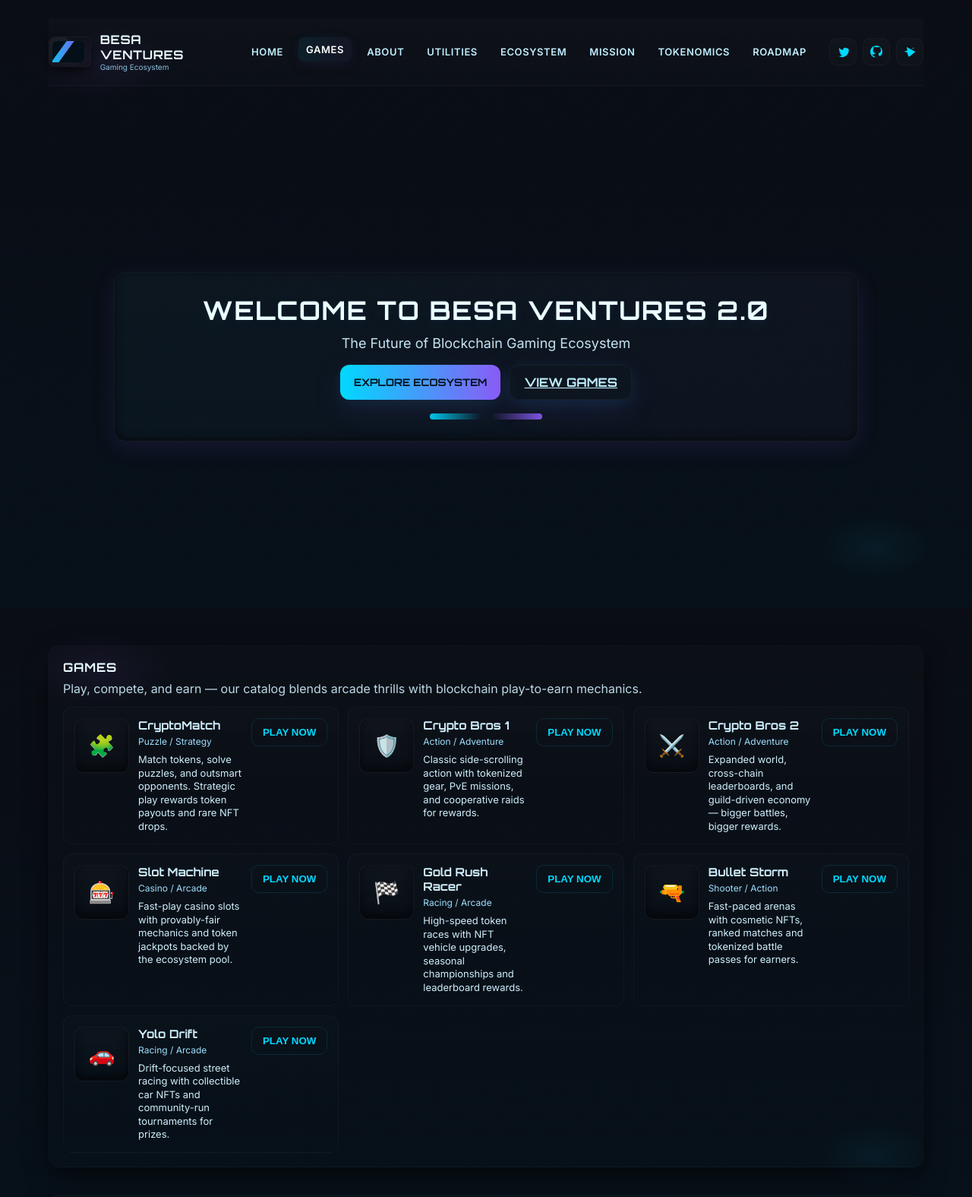
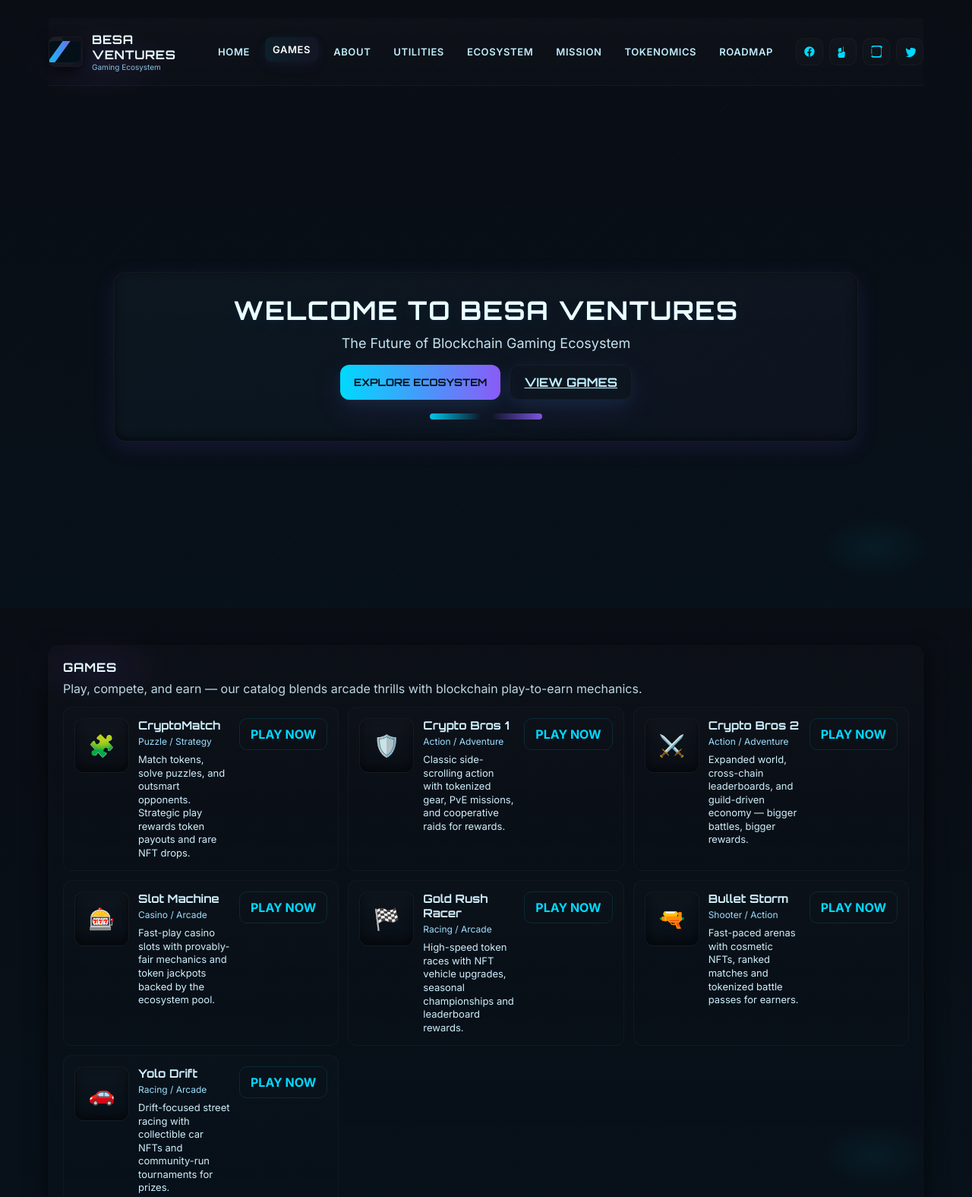
Before and after one commit to 19Gaurav92/besa-ventures, a plain HTML site: page index.html in a window 1280 px wide. Shown: the top 1575 px of the page at 76% size. Drawn offline with Linux system fonts and the light colour scheme.

Commit message:
Update title and description for BESA VENTURES

```diff
--- a/index.html
+++ b/index.html
@@ -3,12 +3,12 @@
 <head>
   <meta charset="utf-8" />
   <meta name="viewport" content="width=device-width,initial-scale=1" />
-  <title>BESA VENTURES 2.0 — Gaming Ecosystem</title>
+  <title>BESA VENTURES — Gaming Ecosystem</title>
 
   <!-- Google Font (futuristic, modern) -->
   <link href="https://fonts.googleapis.com/css2?family=Orbitron:wght@400;700;900&family=Inter:wght@300;400;600;700&display=swap" rel="stylesheet">
 
-  <meta name="description" content="BESA VENTURES 2.0 — The Future of Blockchain Gaming Ecosystem" />
+  <meta name="description" content="BESA VENTURES — The Future of Blockchain Gaming Ecosystem" />
   <style>
     :root{
       --bg-a: #07111a;
@@ -252,6 +252,7 @@
       background:transparent;color:var(--grad1);font-weight:700;
       cursor:pointer;transition:all var(--transition);
       border:1px solid rgba(0,217,255,0.12);
+      text-decoration:none;display:inline-flex;align-items:center;justify-content:center;
     }
     .btn-play:hover{
       background: linear-gradient(90deg,var(--grad1),var(--grad2));
@@ -415,14 +416,24 @@
       </nav>
 
       <div class="socials" aria-hidden="false">
-        <a class="icon-btn" href="https://twitter.com" target="_blank" rel="noopener" aria-label="Twitter">
+        <a class="icon-btn" href="https://www.facebook.com/profile.php?id=100094135254548&mibextid=ZbWKwL" target="_blank" rel="noopener" aria-label="Facebook">
+          <!-- Facebook icon -->
+          <svg width="16" height="16" viewBox="0 0 24 24" fill="none"><path d="M22 12.07C22 6.48 17.52 2 11.93 2S1.87 6.48 1.87 12.07c0 4.99 3.66 9.13 8.44 9.93v-7.03H7.9v-2.9h2.41V9.2c0-2.39 1.42-3.7 3.59-3.7 1.04 0 2.13.18 2.13.18v2.34h-1.2c-1.18 0-1.55.73-1.55 1.48v1.78h2.64l-.42 2.9h-2.22V22c4.78-.8 8.44-4.94 8.44-9.93z" fill="currentColor"/></svg>
+        </a>
+
+        <a class="icon-btn" href="https://www.tiktok.com/@besagamingcompany?_t=8fgHW5bHtyL&_r=1" target="_blank" rel="noopener" aria-label="TikTok">
+          <!-- TikTok icon -->
+          <svg width="16" height="16" viewBox="0 0 24 24" fill="none"><path d="M12 2v7.27A4.73 4.73 0 0 1 7.27 14 4.73 4.73 0 0 1 2.5 9.27 4.73 4.73 0 0 1 7.27 4.5H9v7.5A7 7 0 1 0 16 19v-7h-3V2h-1z" fill="currentColor"/></svg>
+        </a>
+
+        <a class="icon-btn" href="https://www.instagram.com/besaventuresofficial?igsh=MXVidW80OHE0Z2x5dw==" target="_blank" rel="noopener" aria-label="Instagram">
+          <!-- Instagram icon -->
+          <svg width="16" height="16" viewBox="0 0 24 24" fill="none"><path d="M12 2.2c3.2 0 3.6 0 4.9.1 1.2.1 1.9.3 2.4.6.6.3 1 .7 1.4 1.4.3.5.5 1.3.6 2.4.1 1.3.1 1.7.1 4.9s0 3.6-.1 4.9c-.1 1.2-.3 1.9-.6 2.4-.3.6-.7 1-1.4 1.4-.5.3-1.3.5-2.4.6-1.3.1-1.7.1-4.9.1s-3.6 0-4.9-.1c-1.2-.1-1.9-.3-2.4-.6-.6-.3-1-.7-1.4-1.4-.3-.5-.5-1.3-.6-2.4C2.2 15.6 2.2 15.2 2.2 12s0-3.6.1-4.9c.1-1.2.3-1.9.6-2.4.3-.6.7-1 1.4-1.4.5-.3 1.3-.5 2.4-.6C8.4 2.2 8.8 2.2 12 2.2m0-2.2C8.7 0 8.2 0 6.9.1 5.6.1 4.6.3 3.8.7 3 .9 2.4 1.4 1.8 2c1.6 2 1.6 3.7 1.6 9.9s0 7.9-1.6 9.9c.6.6 1.2 1.1 2 1.3.8.4 1.8.6 3.1.6 1.3.1 1.8.1 5.1.1s3.8 0 5.1-.1c1.3-.1 2.3-.3 3.1-.6.8-.2 1.4-.7 2-1.3C22.4 19.8 22.4 18.1 22.4 12s0-7.9 1.6-9.9C23 1.4 22.4.9 21.6.7c-.8-.4-1.8-.6-3.1-.6C15.8 0 15.3 0 12 0z" fill="currentColor"/></svg>
+        </a>
+
+        <a class="icon-btn" href="https://x.com/besagaming?t=0KOVONzRc74Wim1Y78wPkw&s=09" target="_blank" rel="noopener" aria-label="Twitter/X">
+          <!-- X / Twitter icon -->
           <svg width="16" height="16" viewBox="0 0 24 24" fill="none"><path d="M22 5.8c-.6.3-1.3.5-2 .6.7-.4 1.2-1.1 1.5-1.9-.7.4-1.5.7-2.4.9C18.4 4.4 17.2 4 16 4c-2 0-3.6 1.6-3.6 3.6 0 .3 0 .6.1.9C9.6 8.3 7 6.9 5 4.9c-.4.7-.7 1.5-.7 2.4 0 1.6.8 3 2.1 3.8-.5 0-1-.1-1.5-.4v.1c0 2.2 1.6 4 3.7 4.4-.4.1-.9.2-1.3.2-.3 0-.6 0-.9-.1.6 2 2.3 3.4 4.4 3.5-1.6 1.3-3.7 2.1-5.9 2.1-.4 0-.8 0-1.2-.1 2 1.2 4.4 1.9 6.9 1.9 8.3 0 12.9-6.9 12.9-12.9v-.6c.9-.7 1.6-1.4 2.2-2.2-.8.3-1.7.6-2.6.7z" fill="currentColor"/></svg>
-        </a>
-        <a class="icon-btn" href="https://discord.com" target="_blank" rel="noopener" aria-label="Discord">
-          <svg width="16" height="16" viewBox="0 0 24 24" fill="none"><path d="M12 0C5.4 0 0 5.4 0 12c0 5.3 3.4 9.8 8.1 11.3.6.1.8-.3.8-.6v-2.1c-3.3.7-4-1.6-4-1.6-.5-1.2-1.2-1.5-1.2-1.5-1-.7.1-.7.1-.7 1.1.1 1.7 1.1 1.7 1.1 1 .1 1.6-.8 1.6-.8.9-1.6 2.4-1.1 3-.9.1-.7.4-1.1.7-1.4-2.6-.3-5.3-1.3-5.3-5.9 0-1.3.5-2.5 1.2-3.4-.1-.3-.5-1.6.1-3.3 0 0 1-.3 3.4 1.2a11.8 11.8 0 0 1 6.2 0c2.4-1.5 3.4-1.2 3.4-1.2.6 1.7.2 3 .1 3.3.7.9 1.2 2.1 1.2 3.4 0 4.6-2.7 5.5-5.3 5.9.4.3.7.9.7 1.8v2.7c0 .3.2.7.8.6C20.6 21.8 24 17.3 24 12 24 5.4 18.6 0 12 0z" fill="currentColor"/></svg>
-        </a>
-        <a class="icon-btn" href="https://t.me" target="_blank" rel="noopener" aria-label="Telegram">
-          <svg width="16" height="16" viewBox="0 0 24 24" fill="none"><path d="M22 4.5L2 11.2c-.6.2-.6.6-.1.8l5 1.6 2.3 7.1c.4 1.2 1.1 1.5 2.1.9L22 13.2c.7-.4.7-1.1.1-1.6L7 3.5c-.7-.4-1.4-.1-1 .9L8 10l11-5.5c.7-.3 1.2-.2 1.2-.0z" fill="currentColor"/></svg>
         </a>
       </div>
     </header>
@@ -430,7 +441,7 @@
     <!-- HERO -->
     <section id="home" class="hero" aria-label="Hero section">
       <div class="panel">
-        <h2>WELCOME TO BESA VENTURES 2.0</h2>
+        <h2>WELCOME TO BESA VENTURES</h2>
         <p class="lead">The Future of Blockchain Gaming Ecosystem</p>
         <div style="display:flex;gap:12px;justify-content:center;margin-top:18px;flex-wrap:wrap">
           <button class="cta" onclick="navTo(null,'ecosystem')">EXPLORE ECOSYSTEM</button>
@@ -460,7 +471,7 @@
             <p>Match tokens, solve puzzles, and outsmart opponents. Strategic play rewards token payouts and rare NFT drops.</p>
           </div>
           <div class="game-actions">
-            <button class="btn-play" onclick="playNow('CryptoMatch')">PLAY NOW</button>
+            <a class="btn-play" href="https://cryptomatch-bybesa-kali-game-1-8.netlify.app/" target="_blank" rel="noopener">PLAY NOW</a>
           </div>
         </article>
 
@@ -472,7 +483,7 @@
             <p>Classic side-scrolling action with tokenized gear, PvE missions, and cooperative raids for rewards.</p>
           </div>
           <div class="game-actions">
-            <button class="btn-play" onclick="playNow('Crypto Bros 1')">PLAY NOW</button>
+            <a class="btn-play" href="https://crypto-bros-1.netlify.app/" target="_blank" rel="noopener">PLAY NOW</a>
           </div>
         </article>
 
@@ -484,7 +495,7 @@
             <p>Expanded world, cross-chain leaderboards, and guild-driven economy — bigger battles, bigger rewards.</p>
           </div>
           <div class="game-actions">
-            <button class="btn-play" onclick="playNow('Crypto Bros 2')">PLAY NOW</button>
+            <a class="btn-play" href="https://crypto-bros-2-game.netlify.app/" target="_blank" rel="noopener">PLAY NOW</a>
           </div>
         </article>
 
@@ -496,7 +507,7 @@
             <p>Fast-play casino slots with provably-fair mechanics and token jackpots backed by the ecosystem pool.</p>
           </div>
           <div class="game-actions">
-            <button class="btn-play" onclick="playNow('Slot Machine')">PLAY NOW</button>
+            <a class="btn-play" href="https://besa-crypto-slot-machine-game.netlify.app/" target="_blank" rel="noopener">PLAY NOW</a>
           </div>
         </article>
 
@@ -508,7 +519,7 @@
             <p>High-speed token races with NFT vehicle upgrades, seasonal championships and leaderboard rewards.</p>
           </div>
           <div class="game-actions">
-            <button class="btn-play" onclick="playNow('Gold Rush Racer')">PLAY NOW</button>
+            <a class="btn-play" href="https://gempad.app/presale/0x6a1f7f5E95E6436Ab233428cf260206FE30c518a?network=BNB_Smart_Chain" target="_blank" rel="noopener">PLAY NOW</a>
           </div>
         </article>
 
@@ -520,7 +531,7 @@
             <p>Fast-paced arenas with cosmetic NFTs, ranked matches and tokenized battle passes for earners.</p>
           </div>
           <div class="game-actions">
-            <button class="btn-play" onclick="playNow('Bullet Storm')">PLAY NOW</button>
+            <a class="btn-play" href="https://x.com/blaze0200/status/1949278013016670426?s=46" target="_blank" rel="noopener">PLAY NOW</a>
           </div>
         </article>
 
@@ -532,7 +543,8 @@
             <p>Drift-focused street racing with collectible car NFTs and community-run tournaments for prizes.</p>
           </div>
           <div class="game-actions">
-            <button class="btn-play" onclick="playNow('Yolo Drift')">PLAY NOW</button>
+            <!-- Placeholder for now -->
+            <a class="btn-play" href="#" onclick="showPlaceholder(event)">PLAY NOW</a>
           </div>
         </article>
       </div>
@@ -541,7 +553,7 @@
     <!-- ABOUT -->
     <section id="about" class="section" aria-labelledby="about-title">
       <h3 id="about-title">ABOUT BESA VENTURES</h3>
-      <p style="margin-top:6px;">BESA VENTURES 2.0 is a next-generation gaming ecosystem that fuses engaging gameplay with blockchain-powered ownership and play-to-earn economics. We build games that are fair, fun, and financially rewarding — while driving mainstream adoption of tokenized assets.</p>
+      <p style="margin-top:6px;">BESA VENTURES is a next-generation gaming ecosystem that fuses engaging gameplay with blockchain-powered ownership and play-to-earn economics. We build games that are fair, fun, and financially rewarding — while driving mainstream adoption of tokenized assets.</p>
 
       <div style="display:grid;gap:12px;margin-top:14px">
         <div style="padding:12px;border-radius:12px;background:linear-gradient(180deg, rgba(255,255,255,0.01), rgba(255,255,255,0.00));border:1px solid rgba(255,255,255,0.02)">
@@ -801,8 +813,13 @@
 
       <div class="bottom">
         <div style="display:flex;gap:8px">
-          <a class="icon-btn" href="#" aria-label="Twitter footer"><svg width="14" height="14" viewBox="0 0 24 24" fill="none"><path d="M22 5.8c-.6.3-1.3.5-2 .6.7-.4 1.2-1.1 1.5-1.9-.7.4-1.5.7-2.4.9C18.4 4.4 17.2 4 16 4c-2 0-3.6 1.6-3.6 3.6 0 .3 0 .6.1.9C9.6 8.3 7 6.9 5 4.9c-.4.7-.7 1.5-.7 2.4 0 1.6.8 3 2.1 3.8-.5 0-1-.1-1.5-.4v.1c0 2.2 1.6 4 3.7 4.4-.4.1-.9.2-1.3.2-.3 0-.6 0-.9-.1.6 2 2.3 3.4 4.4 3.5-1.6 1.3-3.7 2.1-5.9 2.1-.4 0-.8 0-1.2-.1 2 1.2 4.4 1.9 6.9 1.9 8.3 0 12.9-6.9 12.9-12.9v-.6c.9-.7 1.6-1.4 2.2-2.2-.8.3-1.7.6-2.6.7z" fill="currentColor"/></svg></a>
-          <a class="icon-btn" href="#" aria-label="Discord footer"><svg width="14" height="14" viewBox="0 0 24 24" fill="none"><path d="M12 0C5.4 0 0 5.4 0 12c0 5.3 3.4 9.8 8.1 11.3.6.1.8-.3.8-.6v-2.1c-3.3.7-4-1.6-4-1.6-.5-1.2-1.2-1.5-1.2-1.5-1-.7.1-.7.1-.7 1.1.1 1.7 1.1 1.7 1.1 1 .1 1.6-.8 1.6-.8.9-1.6 2.4-1.1 3-.9.1-.7.4-1.1.7-1.4-2.6-.3-5.3-1.3-5.3-5.9 0-1.3.5-2.5 1.2-3.4-.1-.3-.5-1.6.1-3.3 0 0 1-.3 3.4 1.2a11.8 11.8 0 0 1 6.2 0c2.4-1.5 3.4-1.2 3.4-1.2.6 1.7.2 3 .1 3.3.7.9 1.2 2.1 1.2 3.4 0 4.6-2.7 5.5-5.3 5.9.4.3.7.9.7 1.8v2.7c0 .3.2.7.8.6C20.6 21.8 24 17.3 24 12 24 5.4 18.6 0 12 0z" fill="currentColor"/></svg></a>
+          <a class="icon-btn" href="https://x.com/besagaming?t=0KOVONzRc74Wim1Y78wPkw&s=09" target="_blank" rel="noopener" aria-label="Twitter/X footer"><svg width="14" height="14" viewBox="0 0 24 24" fill="none"><path d="M22 5.8c-.6.3-1.3.5-2 .6.7-.4 1.2-1.1 1.5-1.9-.7.4-1.5.7-2.4.9C18.4 4.4 17.2 4 16 4c-2 0-3.6 1.6-3.6 3.6 0 .3 0 .6.1.9C9.6 8.3 7 6.9 5 4.9c-.4.7-.7 1.5-.7 2.4 0 1.6.8 3 2.1 3.8-.5 0-1-.1-1.5-.4v.1c0 2.2 1.6 4 3.7 4.4-.4.1-.9.2-1.3.2-.3 0-.6 0-.9-.1.6 2 2.3 3.4 4.4 3.5-1.6 1.3-3.7 2.1-5.9 2.1-.4 0-.8 0-1.2-.1 2 1.2 4.4 1.9 6.9 1.9 8.3 0 12.9-6.9 12.9-12.9v-.6c.9-.7 1.6-1.4 2.2-2.2-.8.3-1.7.6-2.6.7z" fill="currentColor"/></svg></a>
+
+          <a class="icon-btn" href="https://www.instagram.com/besaventuresofficial?igsh=MXVidW80OHE0Z2x5dw==" target="_blank" rel="noopener" aria-label="Instagram footer"><svg width="14" height="14" viewBox="0 0 24 24" fill="none"><path d="M12 2.2c3.2 0 3.6 0 4.9.1 1.2.1 1.9.3 2.4.6.6.3 1 .7 1.4 1.4.3.5.5 1.3.6 2.4.1 1.3.1 1.7.1 4.9s0 3.6-.1 4.9c-.1 1.2-.3 1.9-.6 2.4-.3.6-.7 1-1.4 1.4-.5.3-1.3.5-2.4.6-1.3.1-1.7.1-4.9.1s-3.6 0-4.9-.1c-1.2-.1-1.9-.3-2.4-.6-.6-.3-1-.7-1.4-1.4-.3-.5-.5-1.3-.6-2.4C2.2 15.6 2.2 15.2 2.2 12s0-3.6.1-4.9c.1-1.2.3-1.9.6-2.4.3-.6.7-1 1.4-1.4.5-.3 1.3-.5 2.4-.6C8.4 2.2 8.8 2.2 12 2.2m0-2.2C8.7 0 8.2 0 6.9.1 5.6.1 4.6.3 3.8.7 3 .9 2.4 1.4 1.8 2c1.6 2 1.6 3.7 1.6 9.9s0 7.9-1.6 9.9c.6.6 1.2 1.1 2 1.3.8.4 1.8.6 3.1.6 1.3.1 1.8.1 5.1.1s3.8 0 5.1-.1c1.3-.1 2.3-.3 3.1-.6.8-.2 1.4-.7 2-1.3C22.4 19.8 22.4 18.1 22.4 12s0-7.9 1.6-9.9C23 1.4 22.4.9 21.6.7c-.8-.4-1.8-.6-3.1-.6C15.8 0 15.3 0 12 0z" fill="currentColor"/></svg></a>
+
+          <a class="icon-btn" href="https://www.facebook.com/profile.php?id=100094135254548&mibextid=ZbWKwL" target="_blank" rel="noopener" aria-label="Facebook footer"><svg width="14" height="14" viewBox="0 0 24 24" fill="none"><path d="M22 12.07C22 6.48 17.52 2 11.93 2S1.87 6.48 1.87 12.07c0 4.99 3.66 9.13 8.44 9.93v-7.03H7.9v-2.9h2.41V9.2c0-2.39 1.42-3.7 3.59-3.7 1.04 0 2.13.18 2.13.18v2.34h-1.2c-1.18 0-1.55.73-1.55 1.48v1.78h2.64l-.42 2.9h-2.22V22c4.78-.8 8.44-4.94 8.44-9.93z" fill="currentColor"/></svg></a>
+
+          <a class="icon-btn" href="https://www.tiktok.com/@besagamingcompany?_t=8fgHW5bHtyL&_r=1" target="_blank" rel="noopener" aria-label="TikTok footer"><svg width="14" height="14" viewBox="0 0 24 24" fill="none"><path d="M12 2v7.27A4.73 4.73 0 0 1 7.27 14 4.73 4.73 0 0 1 2.5 9.27 4.73 4.73 0 0 1 7.27 4.5H9v7.5A7 7 0 1 0 16 19v-7h-3V2h-1z" fill="currentColor"/></svg></a>
         </div>
 
         <div style="font-size:13px;color:#9edfff">© <span id="year"></span> BESA VENTURES. All rights reserved.</div>
@@ -861,18 +878,15 @@
     }
 
     function openExplorer(){
-      // Safety: opens a common Etherscan URL; if you use other chain explorers, adjust accordingly.
-      // NOTE: this is safe — user runs in their browser.
+      // Opens Etherscan by default
       const url = 'https://etherscan.io/address/' + contract;
       window.open(url, '_blank', 'noopener');
     }
 
-    // Simulated Play Now handler - opens a lightweight overlay or at least informs the user
-    function playNow(game){
-      // In production you'd route to the game page / app. Here we show a toast and open a placeholder.
-      showToast('Launching ' + game + ' (demo)');
-      // Optionally open a new window to a placeholder (commented out).
-      // window.open('https://example.com/'+encodeURIComponent(game),'_blank');
+    // Placeholder handler for Yolo Drift (no external link yet)
+    function showPlaceholder(e){
+      if(e) e.preventDefault();
+      showToast('Yolo Drift link coming soon');
     }
 
     // keyboard accessibility: copy on ctrl+shift+c
```
